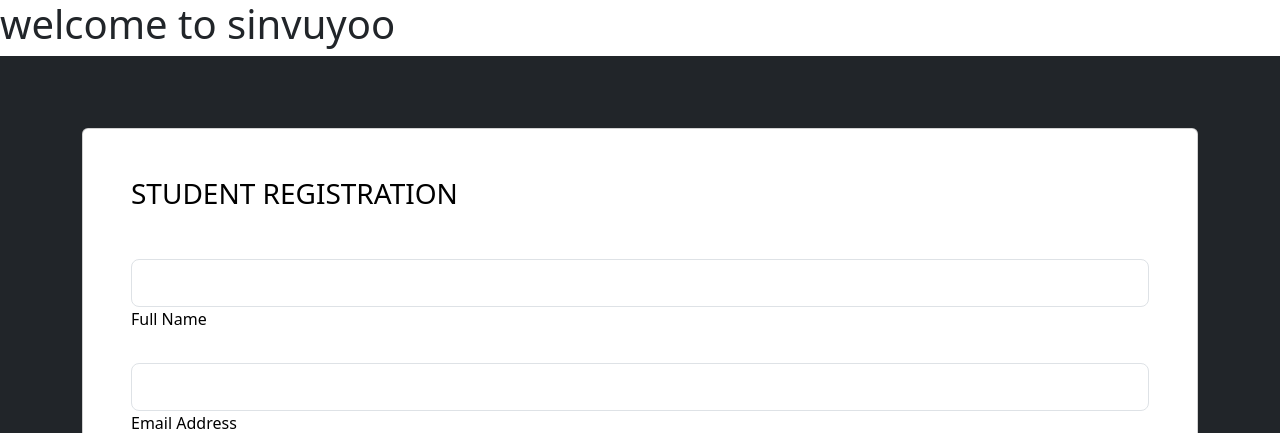
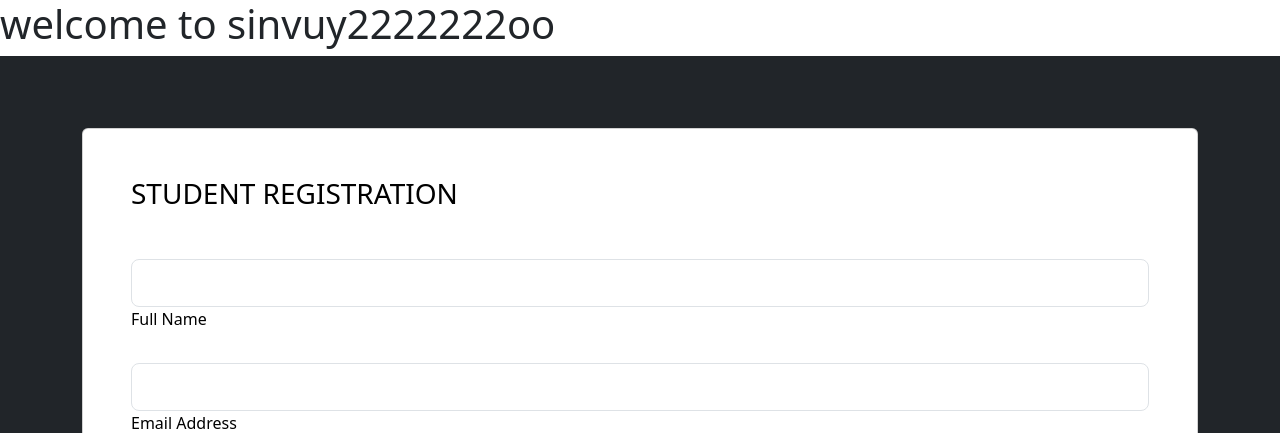
Before and after one commit to sino900/program1, a Flask app: page / in a window 1280 px wide. Shown: the top 433 px of the page. Run offline with Flask 3, Linux system fonts and the light colour scheme.

Commit message:
Update index.html

```diff
--- a/templates/index.html
+++ b/templates/index.html
@@ -5,7 +5,7 @@
 {%block content%}
 
 
-<h1>welcome to sinvuyoo</h1>
+<h1>welcome to sinvuy2222222oo</h1>
 <section class="h-100 bg-dark">
   <div class="container py-5 h-100">
     <div class="row d-flex justify-content-center align-items-center h-100">
```
